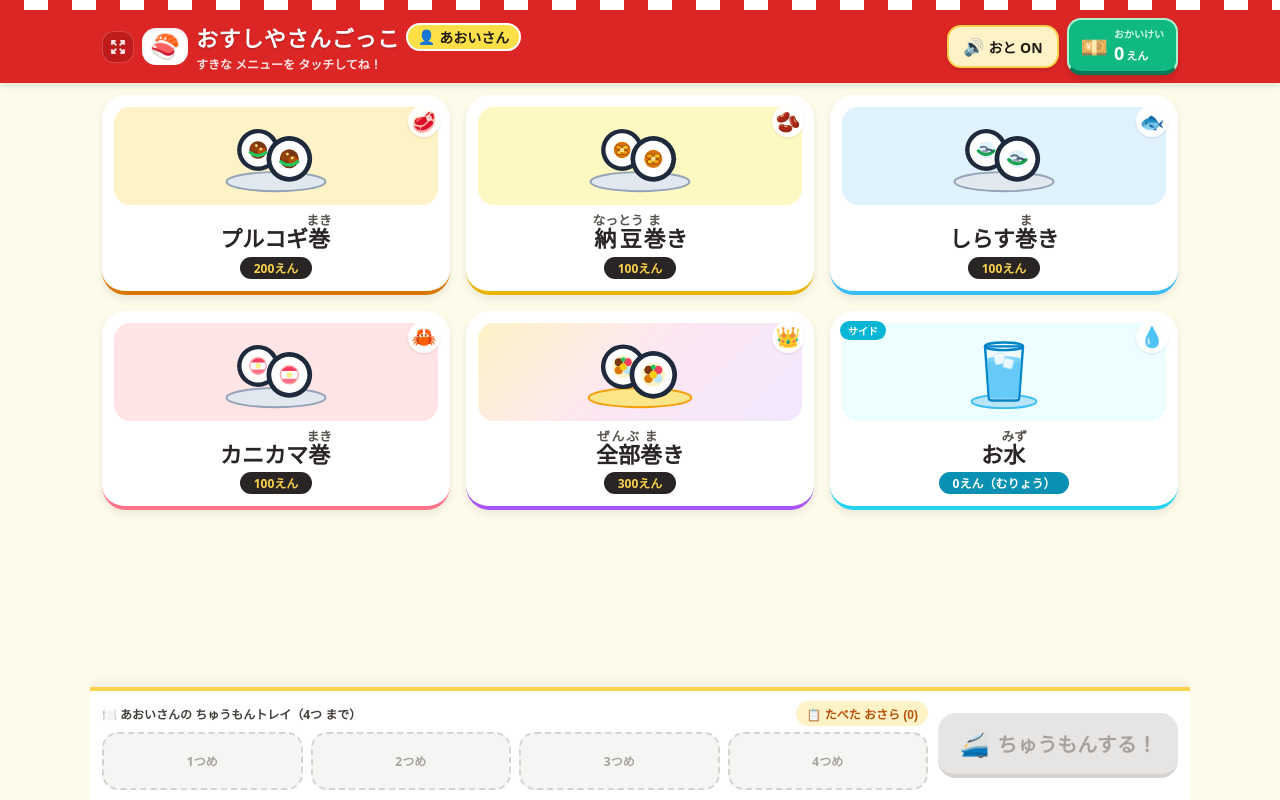
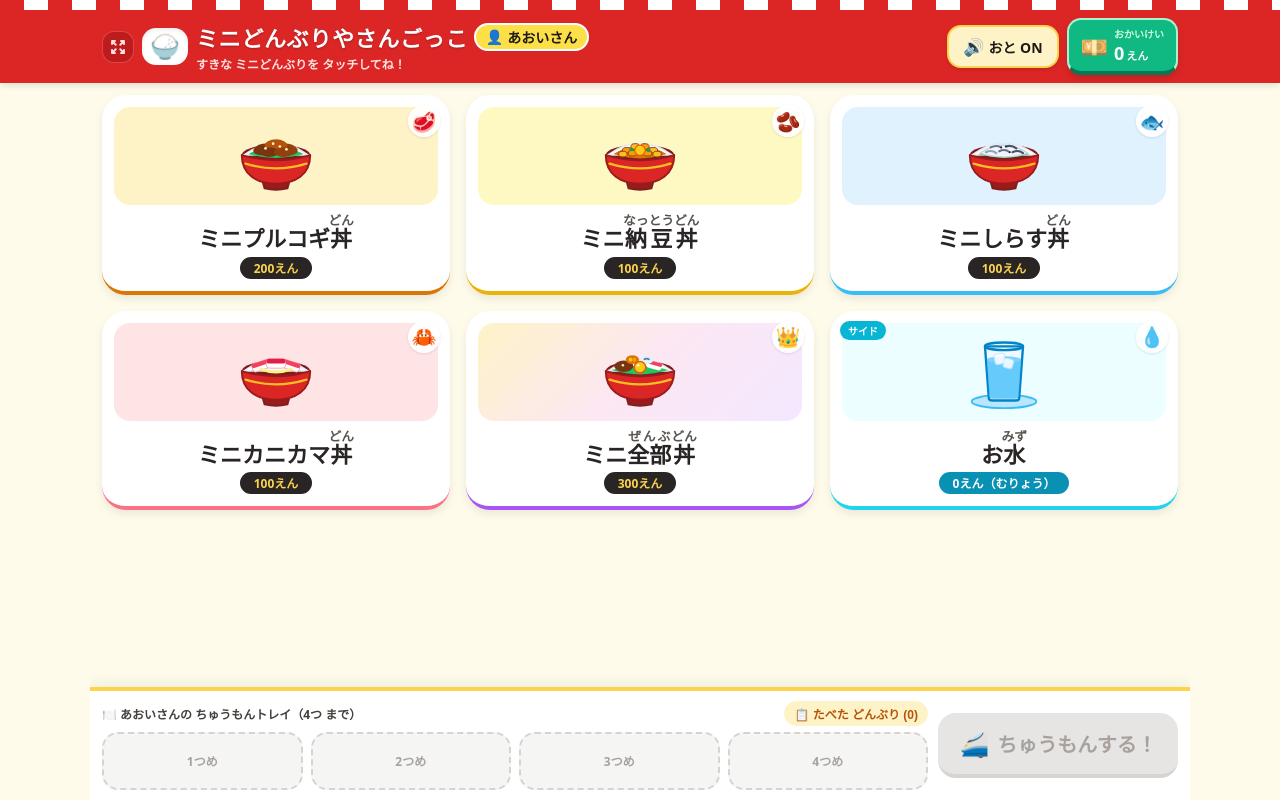
Before and after one commit to hashiyu1022/osushi, a plain HTML site: page index.html in a window 1280 px wide. Drawn offline with Linux system fonts and the light colour scheme.

Commit message:
Change title and content from sushi to donburi

```diff
--- a/index.html
+++ b/index.html
@@ -3,7 +3,7 @@
 <head>
   <meta charset="UTF-8" />
   <meta name="viewport" content="width=device-width, initial-scale=1.0, maximum-scale=1.0, user-scalable=no" />
-  <title>おすしやさんごっこ</title>
+  <title>ミニどんぶりやさんごっこ</title>
   <style>
     /* 完全オフライン動作・警告防止のため外部CDNを使わず内蔵CSSのみで構築 */
     *, *::before, *::after {
@@ -849,16 +849,16 @@
           </svg>
         </button>
 
-        <div class="logo-icon">🍣</div>
+        <div class="logo-icon">🍚</div>
         <div>
           <div class="title-row">
-            <h1 class="app-title">おすしやさんごっこ</h1>
+            <h1 class="app-title">ミニどんぶりやさんごっこ</h1>
             <span class="user-badge">
               <span>👤</span>
               <span>あおいさん</span>
             </span>
           </div>
-          <p class="header-sub">すきな メニューを タッチしてね！</p>
+          <p class="header-sub">すきな ミニどんぶりを タッチしてね！</p>
         </div>
       </div>
 
@@ -894,7 +894,7 @@
             <span class="tray-title">🍽️ あおいさんの ちゅうもんトレイ（4つ まで）</span>
             <div class="tray-actions">
               <button onclick="openHistoryModal()" class="history-btn">
-                📋 たべた おさら (<span id="tray-history-count">0</span>)
+                📋 たべた どんぶり (<span id="tray-history-count">0</span>)
               </button>
               <button onclick="clearTray()" id="clear-tray-btn" class="clear-btn hidden">
                 ぜんぶ けす
@@ -1013,7 +1013,7 @@
   <!-- ==================== モーダル2：お会計完了画面 ==================== -->
   <div id="thankyou-modal" class="modal-overlay hidden">
     <div class="modal-card animate-pop">
-      <div style="font-size:56px; margin-bottom:10px;">🎉🍣🎉</div>
+      <div style="font-size:56px; margin-bottom:10px;">🎉🍚🎉</div>
       <div style="display:inline-block; border:4px solid #EF4444; color:#DC2626; border-radius:14px; padding:4px 16px; font-weight:900; font-size:18px; transform:rotate(-3deg); margin-bottom:12px;">
         おかいけい ずみ
       </div>
@@ -1056,13 +1056,13 @@
 
   <script>
     // ==========================================
-    // 1. メニューデータ定義（巻き寿司5種 ＋ お水）
+    // 1. メニューデータ定義（ミニどんぶり5種 ＋ お水）
     // ==========================================
     const MENU_ITEMS = [
       {
         id: 'bulgogi',
-        name: 'プルコギ巻',
-        rubyHtml: 'プルコギ<ruby>巻<rt>まき</rt></ruby>',
+        name: 'ミニプルコギ丼',
+        rubyHtml: 'ミニプルコギ<ruby>丼<rt>どん</rt></ruby>',
         price: 200,
         priceLabel: '200えん',
         borderClass: 'border-bulgogi',
@@ -1073,8 +1073,8 @@
       },
       {
         id: 'natto',
-        name: '納豆巻き',
-        rubyHtml: '<ruby>納豆<rt>なっとう</rt></ruby><ruby>巻<rt>ま</rt></ruby>き',
+        name: 'ミニ納豆丼',
+        rubyHtml: 'ミニ<ruby>納豆<rt>なっとう</rt></ruby><ruby>丼<rt>どん</rt></ruby>',
         price: 100,
         priceLabel: '100えん',
         borderClass: 'border-natto',
@@ -1085,8 +1085,8 @@
       },
       {
         id: 'shirasu',
-        name: 'しらす巻き',
-        rubyHtml: 'しらす<ruby>巻<rt>ま</rt></ruby>き',
+        name: 'ミニしらす丼',
+        rubyHtml: 'ミニしらす<ruby>丼<rt>どん</rt></ruby>',
         price: 100,
         priceLabel: '100えん',
         borderClass: 'border-shirasu',
@@ -1097,8 +1097,8 @@
       },
       {
         id: 'kanikama',
-        name: 'カニカマ巻',
-        rubyHtml: 'カニカマ<ruby>巻<rt>まき</rt></ruby>',
+        name: 'ミニカニカマ丼',
+        rubyHtml: 'ミニカニカマ<ruby>丼<rt>どん</rt></ruby>',
         price: 100,
         priceLabel: '100えん',
         borderClass: 'border-kanikama',
@@ -1109,8 +1109,8 @@
       },
       {
         id: 'zenbu',
-        name: '全部巻き',
-        rubyHtml: '<ruby>全部<rt>ぜんぶ</rt></ruby><ruby>巻<rt>ま</rt></ruby>き',
+        name: 'ミニ全部丼',
+        rubyHtml: 'ミニ<ruby>全部<rt>ぜんぶ</rt></ruby><ruby>丼<rt>どん</rt></ruby>',
         price: 300,
         priceLabel: '300えん',
         borderClass: 'border-zenbu',
@@ -1146,101 +1146,136 @@
         </svg>`;
       }
 
-      const plateAndNori = `
-        <ellipse cx="60" cy="68" rx="52" ry="10" fill="#E2E8F0" stroke="#94A3B8" stroke-width="2"/>
-        <g transform="translate(-14, -4) scale(0.92)">
-          <circle cx="60" cy="42" r="24" fill="#1E293B"/>
-          <circle cx="60" cy="42" r="19" fill="#FFFFFF"/>
-        </g>
-        <g transform="translate(14, 2)">
-          <circle cx="60" cy="42" r="24" fill="#1E293B"/>
-          <circle cx="60" cy="42" r="19" fill="#FFFFFF"/>
-        </g>
+      // ミニどんぶりの器（赤い和風どんぶり＆ふっくらごはん）
+      const bowlBackAndRice = `
+        <!-- どんぶりの奥のふち -->
+        <ellipse cx="60" cy="40" rx="36" ry="11" fill="#7F1D1D"/>
+        <!-- ふっくら白いごはん -->
+        <path d="M26 40 Q60 15 94 40 Z" fill="#FFFFFF" stroke="#E2E8F0" stroke-width="1.5"/>
       `;
 
+      const bowlFront = `
+        <!-- どんぶりの高台（底） -->
+        <path d="M46 68 L48 75 Q60 78 72 75 L74 68 Z" fill="#991B1B" stroke="#7F1D1D" stroke-width="2"/>
+        <!-- どんぶり本体（手前側） -->
+        <path d="M24 40 C24 61 40 70 60 70 C80 70 96 61 96 40 Q60 51 24 40 Z" fill="#DC2626" stroke="#991B1B" stroke-width="2" stroke-linejoin="round"/>
+        <!-- 金色の和柄ライン -->
+        <path d="M28 49 Q60 59 92 49" fill="none" stroke="#FBBF24" stroke-width="2.5" stroke-linecap="round"/>
+      `;
+
       if (type === 'bulgogi') {
-        const filling = `
-          <circle cx="60" cy="42" r="10" fill="#78350F"/>
-          <circle cx="56" cy="39" r="5" fill="#92400E"/>
-          <circle cx="64" cy="44" r="5" fill="#B45309"/>
-          <path d="M51 45 Q60 52 69 45" stroke="#22C55E" stroke-width="3.5" fill="none" stroke-linecap="round"/>
-          <circle cx="58" cy="37" r="1.5" fill="#FDE68A"/>
-          <circle cx="63" cy="41" r="1.5" fill="#FDE68A"/>
+        // ミニプルコギ丼（レタスと甘辛プルコギ肉＋白ごま）
+        const topping = `
+          <path d="M31 39 Q45 31 60 37 Q75 31 89 39 Q60 47 31 39 Z" fill="#22C55E"/>
+          <ellipse cx="47" cy="34" rx="11" ry="6" fill="#78350F" transform="rotate(-10 47 34)"/>
+          <ellipse cx="72" cy="34" rx="11" ry="6" fill="#92400E" transform="rotate(10 72 34)"/>
+          <ellipse cx="60" cy="30" rx="12" ry="6.5" fill="#B45309"/>
+          <ellipse cx="53" cy="37" rx="10" ry="5" fill="#78350F"/>
+          <ellipse cx="68" cy="37" rx="10" ry="5" fill="#92400E"/>
+          <circle cx="57" cy="28" r="1.4" fill="#FEF3C7"/>
+          <circle cx="64" cy="31" r="1.4" fill="#FEF3C7"/>
+          <circle cx="49" cy="33" r="1.4" fill="#FEF3C7"/>
+          <circle cx="71" cy="34" r="1.4" fill="#FEF3C7"/>
         `;
         return `<svg viewBox="0 0 120 82" class="illust-svg">
-          ${plateAndNori}
-          <g transform="translate(-14, -4) scale(0.92)">${filling}</g>
-          <g transform="translate(14, 2)">${filling}</g>
+          ${bowlBackAndRice}
+          ${topping}
+          ${bowlFront}
         </svg>`;
       }
 
       if (type === 'natto') {
-        const filling = `
-          <circle cx="60" cy="42" r="9.5" fill="#D97706"/>
-          <ellipse cx="56" cy="39" rx="3.5" ry="2.5" fill="#F59E0B" stroke="#92400E" stroke-width="1"/>
-          <ellipse cx="64" cy="39" rx="3.5" ry="2.5" fill="#FBBF24" stroke="#92400E" stroke-width="1"/>
-          <ellipse cx="57" cy="45" rx="3.5" ry="2.5" fill="#FBBF24" stroke="#92400E" stroke-width="1"/>
-          <ellipse cx="63" cy="45" rx="3.5" ry="2.5" fill="#F59E0B" stroke="#92400E" stroke-width="1"/>
-          <circle cx="60" cy="42" r="2.5" fill="#FDE68A"/>
+        // ミニ納豆丼（たっぷり納豆の粒＋ねぎ＆卵黄）
+        const topping = `
+          <path d="M32 39 Q60 22 88 39 Q60 48 32 39 Z" fill="#D97706"/>
+          <ellipse cx="46" cy="35" rx="4.5" ry="3" fill="#F59E0B" stroke="#92400E" stroke-width="1"/>
+          <ellipse cx="55" cy="31" rx="4.5" ry="3" fill="#FBBF24" stroke="#92400E" stroke-width="1"/>
+          <ellipse cx="65" cy="31" rx="4.5" ry="3" fill="#F59E0B" stroke="#92400E" stroke-width="1"/>
+          <ellipse cx="74" cy="35" rx="4.5" ry="3" fill="#FBBF24" stroke="#92400E" stroke-width="1"/>
+          <ellipse cx="42" cy="39" rx="4.5" ry="3" fill="#FBBF24" stroke="#92400E" stroke-width="1"/>
+          <ellipse cx="52" cy="38" rx="4.5" ry="3" fill="#F59E0B" stroke="#92400E" stroke-width="1"/>
+          <ellipse cx="68" cy="38" rx="4.5" ry="3" fill="#F59E0B" stroke="#92400E" stroke-width="1"/>
+          <ellipse cx="78" cy="39" rx="4.5" ry="3" fill="#FBBF24" stroke="#92400E" stroke-width="1"/>
+          <circle cx="60" cy="35" r="5.5" fill="#FACC15" stroke="#EA580C" stroke-width="1.2"/>
+          <circle cx="51" cy="34" r="2" fill="#16A34A"/>
+          <circle cx="69" cy="35" r="2" fill="#16A34A"/>
         `;
         return `<svg viewBox="0 0 120 82" class="illust-svg">
-          ${plateAndNori}
-          <g transform="translate(-14, -4) scale(0.92)">${filling}</g>
-          <g transform="translate(14, 2)">${filling}</g>
+          ${bowlBackAndRice}
+          ${topping}
+          ${bowlFront}
         </svg>`;
       }
 
       if (type === 'shirasu') {
-        const filling = `
-          <circle cx="60" cy="42" r="9.5" fill="#E0F2FE"/>
-          <path d="M51 43 Q60 51 69 43" stroke="#16A34A" stroke-width="3.5" fill="none" stroke-linecap="round"/>
-          <path d="M54 39 Q58 37 61 40" stroke="#64748B" stroke-width="2.2" fill="none" stroke-linecap="round"/>
-          <path d="M59 43 Q63 40 67 43" stroke="#475569" stroke-width="2.2" fill="none" stroke-linecap="round"/>
-          <path d="M55 44 Q59 42 62 45" stroke="#94A3B8" stroke-width="2" fill="none" stroke-linecap="round"/>
+        // ミニしらす丼（大葉の上にふわふわしらすたっぷり）
+        const topping = `
+          <path d="M33 39 Q60 31 87 39 Q60 47 33 39 Z" fill="#22C55E"/>
+          <path d="M35 38 Q60 21 85 38 Q60 46 35 38 Z" fill="#F1F5F9" stroke="#CBD5E1" stroke-width="1.5"/>
+          <path d="M46 32 Q52 29 57 32" stroke="#64748B" stroke-width="2.2" fill="none" stroke-linecap="round"/>
+          <path d="M62 31 Q68 29 73 33" stroke="#475569" stroke-width="2.2" fill="none" stroke-linecap="round"/>
+          <path d="M41 37 Q47 34 52 38" stroke="#94A3B8" stroke-width="2.2" fill="none" stroke-linecap="round"/>
+          <path d="M55 36 Q61 33 66 37" stroke="#64748B" stroke-width="2.2" fill="none" stroke-linecap="round"/>
+          <path d="M69 37 Q75 34 80 38" stroke="#475569" stroke-width="2.2" fill="none" stroke-linecap="round"/>
+          <circle cx="57" cy="32" r="0.9" fill="#0F172A"/>
+          <circle cx="62" cy="31" r="0.9" fill="#0F172A"/>
+          <circle cx="66" cy="37" r="0.9" fill="#0F172A"/>
         `;
         return `<svg viewBox="0 0 120 82" class="illust-svg">
-          ${plateAndNori}
-          <g transform="translate(-14, -4) scale(0.92)">${filling}</g>
-          <g transform="translate(14, 2)">${filling}</g>
+          ${bowlBackAndRice}
+          ${topping}
+          ${bowlFront}
         </svg>`;
       }
 
       if (type === 'kanikama') {
-        const filling = `
-          <circle cx="60" cy="42" r="9.5" fill="#FFFFFF" stroke="#FDA4AF" stroke-width="1.5"/>
-          <path d="M52 38 A9 9 0 0 1 68 38 Z" fill="#F43F5E"/>
-          <path d="M52 46 A9 9 0 0 0 68 46 Z" fill="#FB7185"/>
-          <circle cx="60" cy="42" r="3" fill="#FEF08A"/>
+        // ミニカニカマ丼（赤と白のしましまカニカマ並べ）
+        const topping = `
+          <g transform="rotate(-18 44 35)">
+            <rect x="35" y="30" width="18" height="9" rx="3" fill="#FFFFFF" stroke="#FDA4AF" stroke-width="1"/>
+            <rect x="35" y="30" width="18" height="4.5" rx="2" fill="#F43F5E"/>
+          </g>
+          <g transform="rotate(18 76 35)">
+            <rect x="67" y="30" width="18" height="9" rx="3" fill="#FFFFFF" stroke="#FDA4AF" stroke-width="1"/>
+            <rect x="67" y="30" width="18" height="4.5" rx="2" fill="#F43F5E"/>
+          </g>
+          <rect x="50" y="27" width="20" height="10" rx="3" fill="#FFFFFF" stroke="#FDA4AF" stroke-width="1"/>
+          <rect x="50" y="27" width="20" height="5" rx="2" fill="#E11D48"/>
+          <path d="M44 38 Q60 44 76 38" stroke="#FEF08A" stroke-width="3" fill="none" stroke-linecap="round"/>
         `;
         return `<svg viewBox="0 0 120 82" class="illust-svg">
-          ${plateAndNori}
-          <g transform="translate(-14, -4) scale(0.92)">${filling}</g>
-          <g transform="translate(14, 2)">${filling}</g>
+          ${bowlBackAndRice}
+          ${topping}
+          ${bowlFront}
         </svg>`;
       }
 
       if (type === 'zenbu') {
-        const bigFilling = `
-          <circle cx="60" cy="42" r="12.5" fill="#FEF3C7"/>
-          <circle cx="55" cy="37" r="4.5" fill="#78350F"/>
-          <circle cx="65" cy="37" r="4.5" fill="#F43F5E"/>
-          <circle cx="55" cy="46" r="4.5" fill="#D97706"/>
-          <circle cx="65" cy="46" r="4.5" fill="#BAE6FD"/>
-          <circle cx="60" cy="42" r="4" fill="#FACC15"/>
-          <circle cx="60" cy="34" r="2.5" fill="#22C55E"/>
+        // ミニ全部丼（プルコギ・納豆・しらす・カニカマ・たまごの豪華5色丼！）
+        const topping = `
+          <!-- レタス・大葉ベース -->
+          <path d="M30 39 Q60 30 90 39 Q60 48 30 39 Z" fill="#22C55E"/>
+          <!-- 左：プルコギ -->
+          <ellipse cx="43" cy="35" rx="10" ry="6" fill="#78350F"/>
+          <circle cx="42" cy="34" r="1.3" fill="#FEF3C7"/>
+          <!-- 右：カニカマ -->
+          <rect x="67" y="30" width="16" height="8" rx="3" fill="#FFFFFF" transform="rotate(15 75 34)"/>
+          <rect x="67" y="30" width="16" height="4" rx="2" fill="#F43F5E" transform="rotate(15 75 34)"/>
+          <!-- 奥左：納豆 -->
+          <ellipse cx="52" cy="28" rx="7" ry="4.5" fill="#D97706"/>
+          <circle cx="50" cy="28" r="2" fill="#FBBF24"/>
+          <circle cx="54" cy="28" r="2" fill="#F59E0B"/>
+          <!-- 奥右：しらす -->
+          <ellipse cx="67" cy="28" rx="7" ry="4.5" fill="#E0F2FE"/>
+          <path d="M64 28 Q67 26 70 28" stroke="#64748B" stroke-width="1.8" fill="none"/>
+          <!-- 中央：キラキラ卵黄 -->
+          <circle cx="60" cy="36" r="6" fill="#FACC15" stroke="#EA580C" stroke-width="1.5"/>
+          <circle cx="58" cy="34" r="1.5" fill="#FFFFFF" opacity="0.8"/>
         `;
         return `<svg viewBox="0 0 120 82" class="illust-svg">
-          <ellipse cx="60" cy="68" rx="54" ry="10" fill="#FDE68A" stroke="#F59E0B" stroke-width="2"/>
-          <g transform="translate(-14, -4) scale(0.94)">
-            <circle cx="60" cy="42" r="25" fill="#1E293B"/>
-            <circle cx="60" cy="42" r="20" fill="#FFFFFF"/>
-            ${bigFilling}
-          </g>
-          <g transform="translate(14, 2)">
-            <circle cx="60" cy="42" r="25" fill="#1E293B"/>
-            <circle cx="60" cy="42" r="20" fill="#FFFFFF"/>
-            ${bigFilling}
-          </g>
+          ${bowlBackAndRice}
+          ${topping}
+          ${bowlFront}
         </svg>`;
       }
       return '';
@@ -1655,7 +1690,7 @@
       playBeepSound();
       const listEl = document.getElementById('history-modal-list');
       if (orderedHistory.length === 0) {
-        listEl.innerHTML = `<p style="text-align:center; color:#78716C; font-weight:700; padding:24px 0;">まだ なにも ちゅうもん していないよ！<br>すきな メニューを タッチしてね🍣</p>`;
+        listEl.innerHTML = `<p style="text-align:center; color:#78716C; font-weight:700; padding:24px 0;">まだ なにも ちゅうもん していないよ！<br>すきな メニューを タッチしてね🍚</p>`;
       } else {
         const grouped = groupHistoryItems();
         listEl.innerHTML = grouped.map(g => `
```
